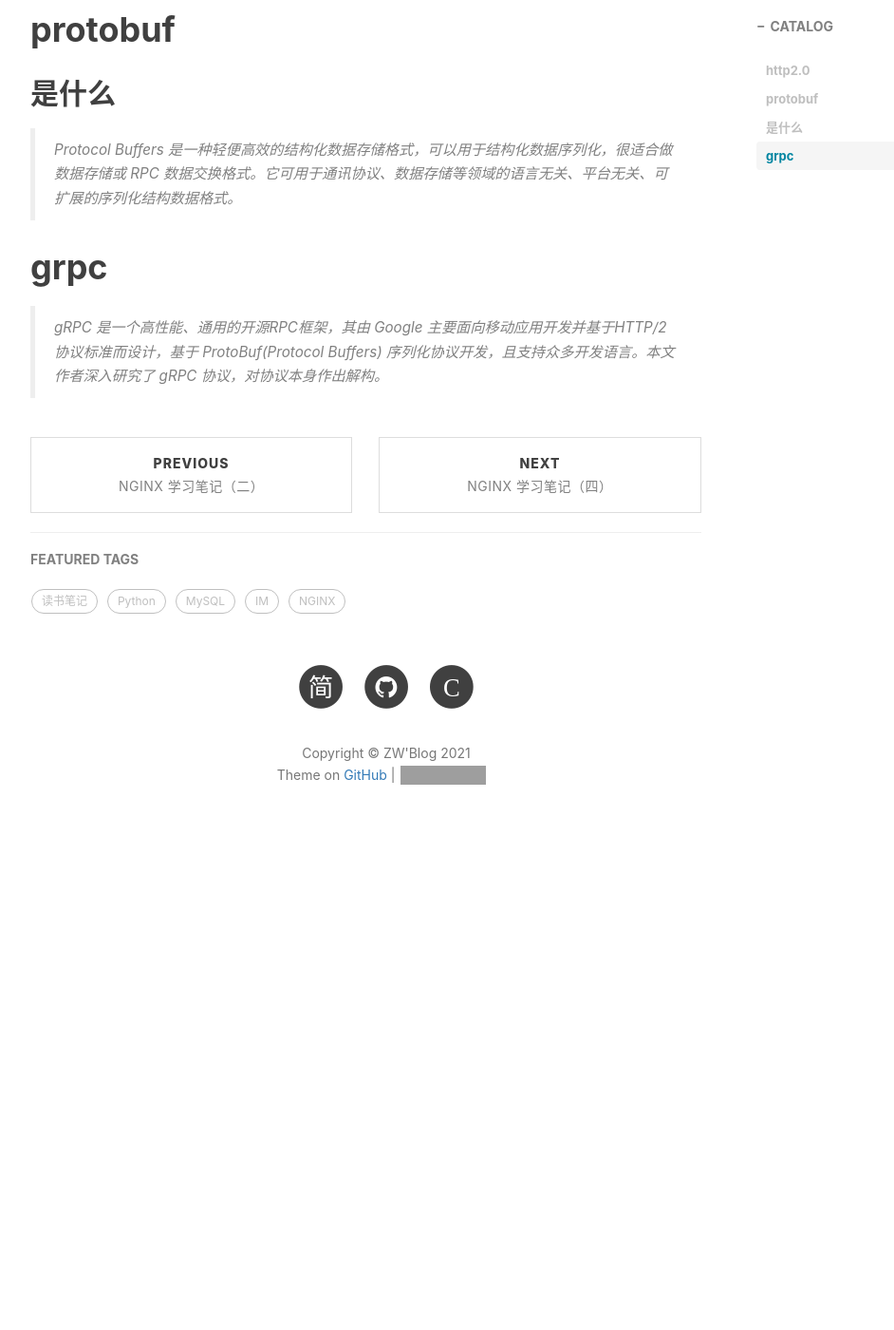
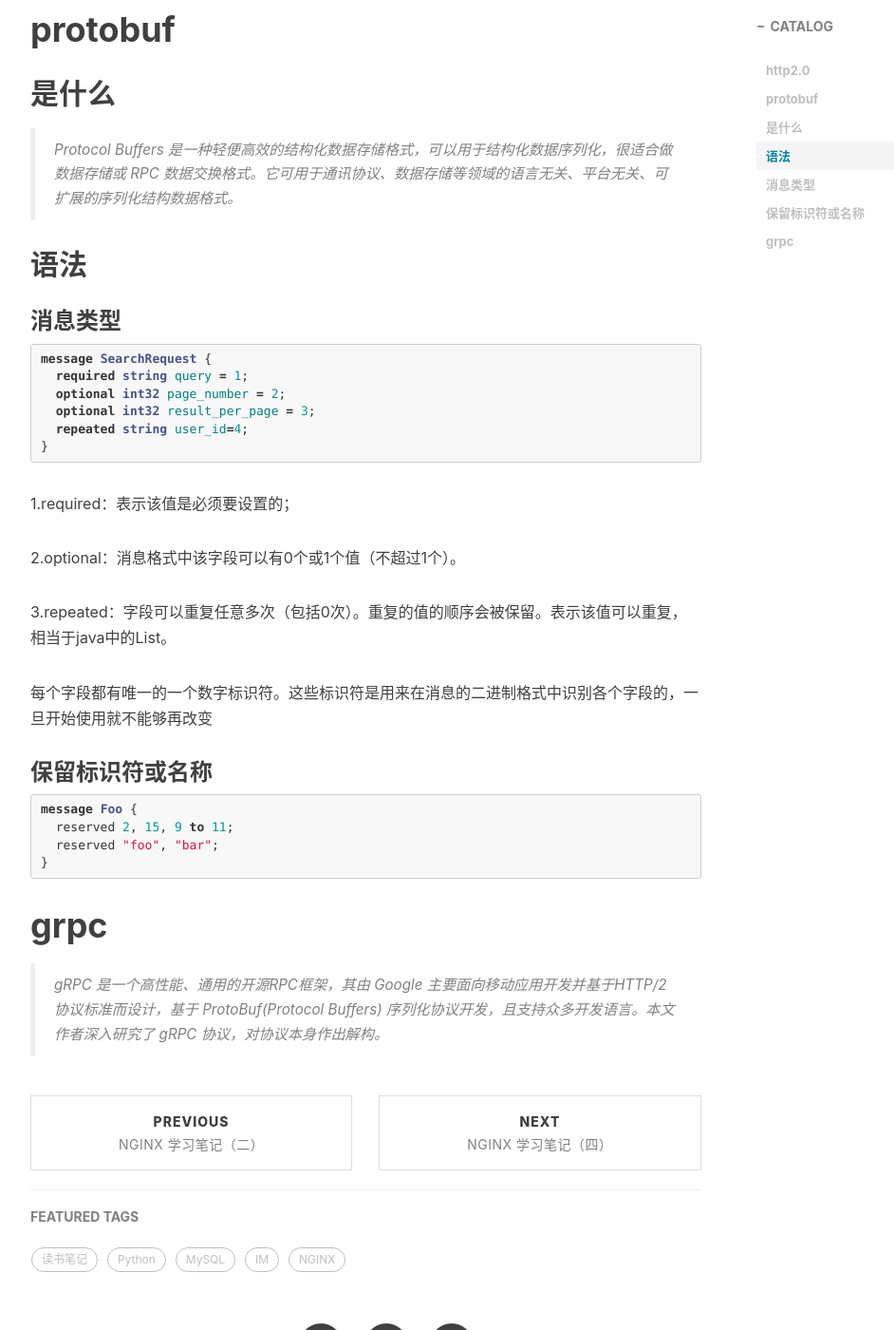
Before and after one commit to GitZW/gitzw.github.io, a Jekyll site: the page built from _posts/2020-12-20-nginx学习笔记五.md, in a window 1280 px wide and 1400 px high, scrolled down 1280 px. Shown: the whole window at 95% size, without its empty margins (233-1175 px from the left). Built offline with Jekyll 4.4.1, drawn with Linux system fonts in a browser that asks for light colours; nearby versions of some CDN libraries; comment, search, counter and statistics services are not loaded; before the commit the page ends 2200 px from its top, so only the background shows below that; grey boxes are pictures that could not be loaded.

Commit message:
proto 语法

````diff
--- a/_posts/2020-12-20-nginx学习笔记五.md
+++ b/_posts/2020-12-20-nginx学习笔记五.md
@@ -22,6 +22,34 @@ tags:
 ## 是什么
 > Protocol Buffers 是一种轻便高效的结构化数据存储格式，可以用于结构化数据序列化，很适合做数据存储或 RPC 数据交换格式。它可用于通讯协议、数据存储等领域的语言无关、平台无关、可扩展的序列化结构数据格式。
 
+## 语法
+
+### 消息类型
+```protobuf
+message SearchRequest {
+  required string query = 1;
+  optional int32 page_number = 2;
+  optional int32 result_per_page = 3;
+  repeated string user_id=4;
+}
+```
+
+1.required：表示该值是必须要设置的；
+
+2.optional：消息格式中该字段可以有0个或1个值（不超过1个）。
+
+3.repeated：字段可以重复任意多次（包括0次）。重复的值的顺序会被保留。表示该值可以重复，相当于java中的List。
+
+每个字段都有唯一的一个数字标识符。这些标识符是用来在消息的二进制格式中识别各个字段的，一旦开始使用就不能够再改变
+
+
+### 保留标识符或名称
+```protobuf
+message Foo {
+  reserved 2, 15, 9 to 11;
+  reserved "foo", "bar";
+}
+```
 
 # grpc
 > gRPC 是一个高性能、通用的开源RPC框架，其由 Google 主要面向移动应用开发并基于HTTP/2 协议标准而设计，基于 ProtoBuf(Protocol Buffers) 序列化协议开发，且支持众多开发语言。本文作者深入研究了 gRPC 协议，对协议本身作出解构。
````
